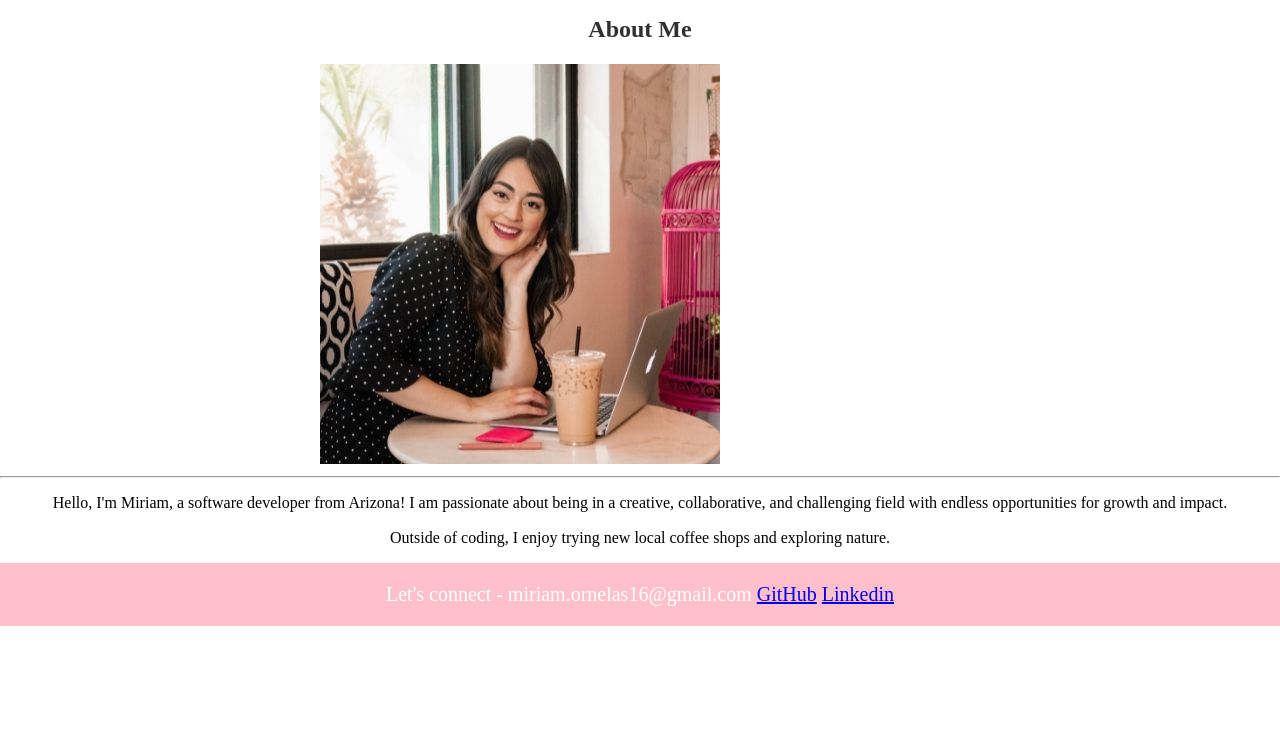
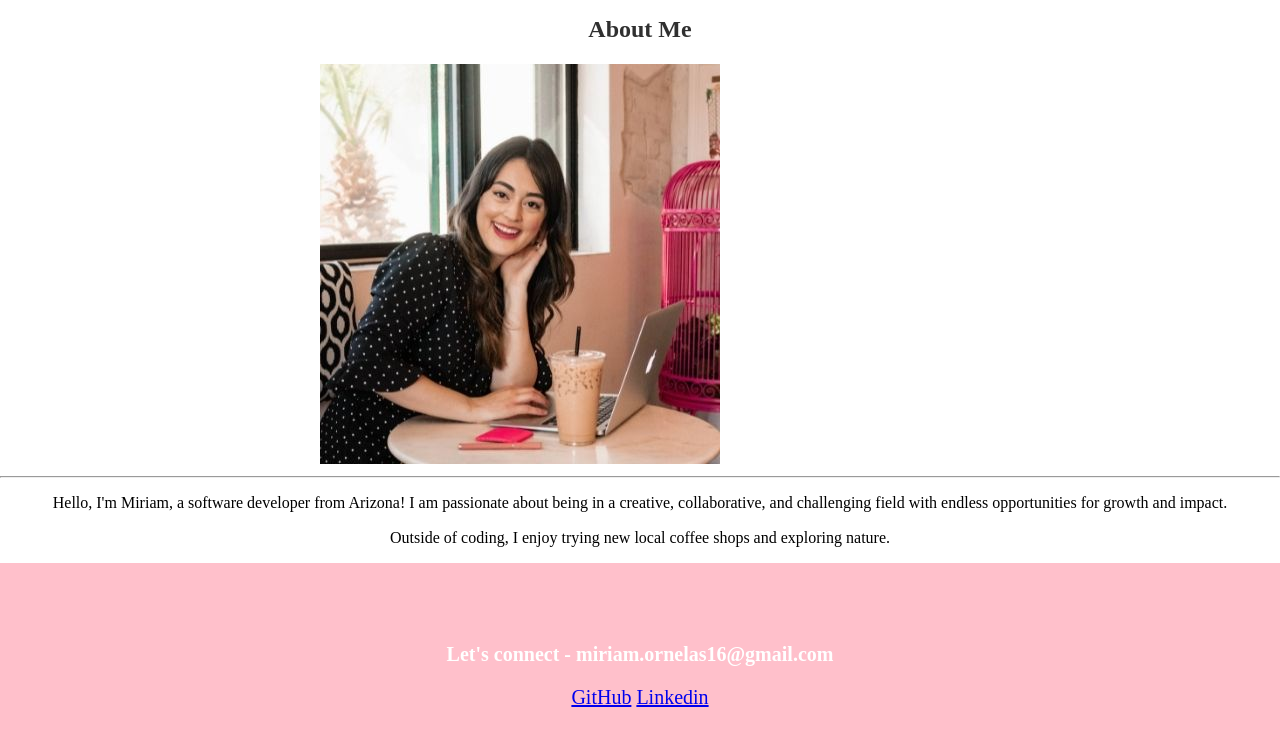
Before and after one commit to miriamthedeveloper/my-first-website, a plain HTML site: page index.html in a window 1280 px wide. Shown: the part 200-929 px from the top of the page. Before the commit the page ends 826 px from the top, so only its background shows below. Drawn offline with nearby package versions, Linux system fonts and the light colour scheme.

Commit message:
Update index.html

```diff
--- a/index.html
+++ b/index.html
@@ -31,11 +31,11 @@
 
 
   <footer>
-	  <div class="footer"
+
     <h3>Let's connect - miriam.ornelas16@gmail.com</h3>
     <a href="https://github.com/miriamthedeveloper">GitHub</a>
     <a href="https://www.linkedin.com/in/miriamzul/">Linkedin</a>
-	</div>
+
 
   </footer>
 
```
